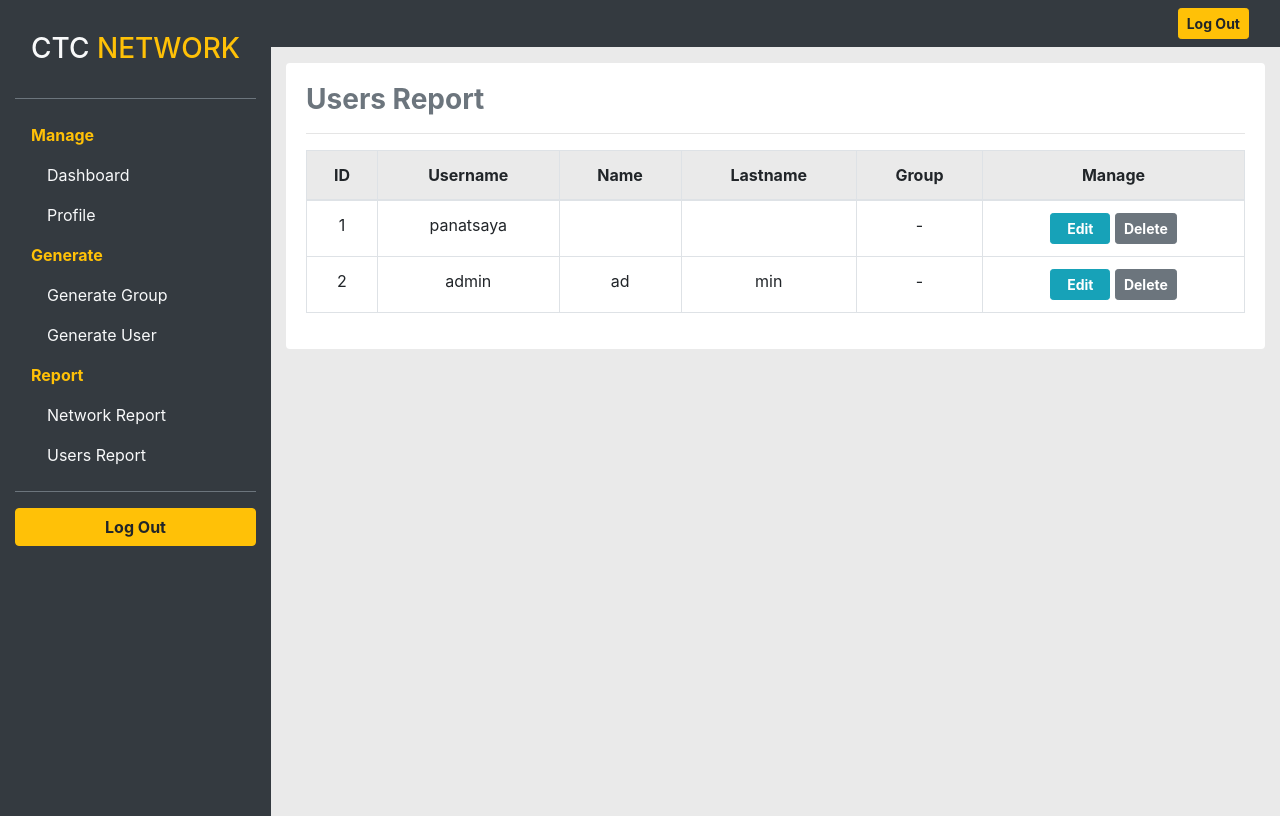
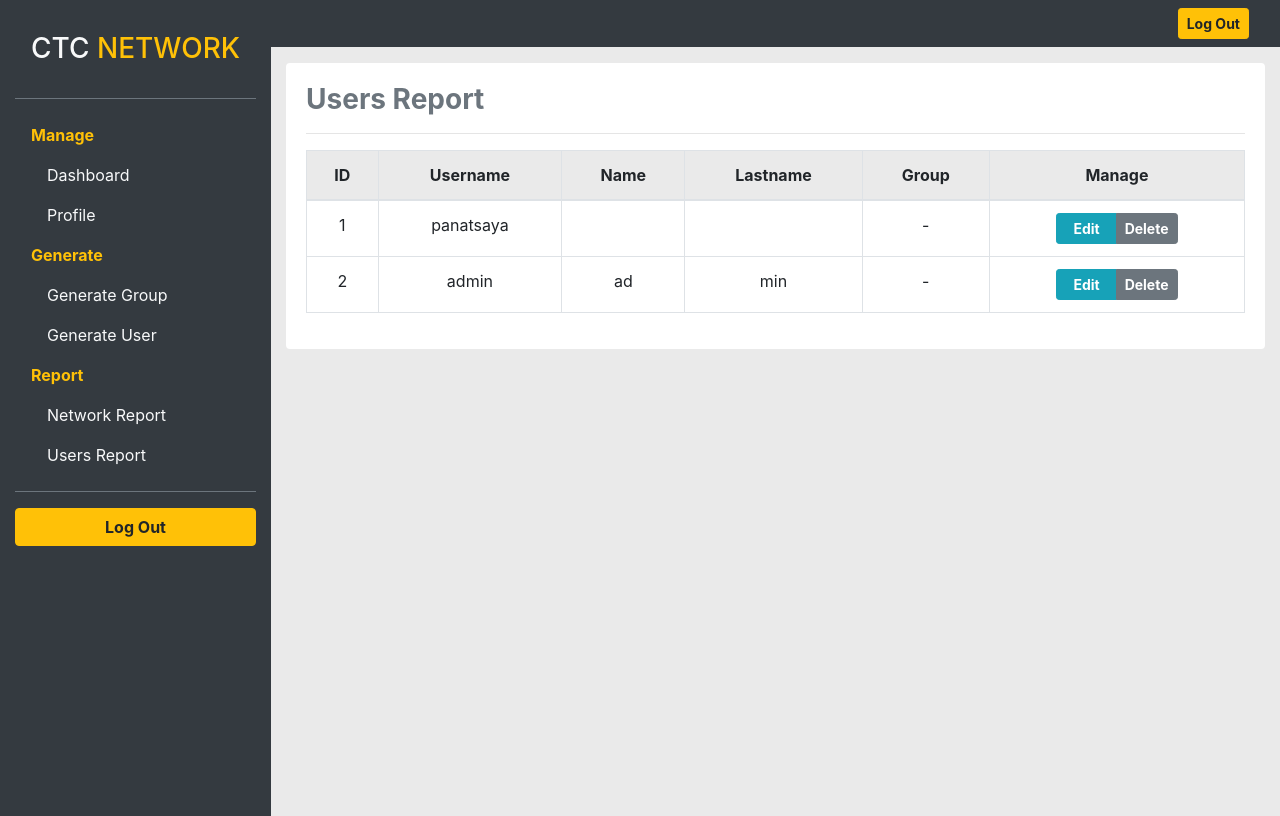
Before and after one commit to Sutikan/web_network_user_management, a PHP site: page /admin_ure.php in a window 1280 px wide. Run offline with PHP 8.4, Linux system fonts and the light colour scheme; the visitor is signed in with stand-in values (Sample User, id 1); data comes from the database, SQL or seed files in the repository.

Commit message:
Update admin_ure.php

```diff
--- a/admin_ure.php
+++ b/admin_ure.php
@@ -62,8 +62,10 @@
 													 	echo "-";
 													 } ?></td>
 													<td>
-														<button class="btn btn-sm btn-info font-weight-bold px-3" type="button" data-toggle="modal" data-target="#upU<?php echo $show['id'] ?>">Edit</button>
-														<button class="btn btn-sm btn-secondary font-weight-bold" type="button" data-toggle="modal" data-target="#delU<?php echo $show['id'] ?>">Delete</button>
+														<div class="btn-group btn-group-sm">
+															<button class="btn btn-info font-weight-bold px-3" type="button" data-toggle="modal" data-target="#upU<?php echo $show['id'] ?>">Edit</button>
+															<button class="btn btn-secondary font-weight-bold" type="button" data-toggle="modal" data-target="#delU<?php echo $show['id'] ?>">Delete</button>
+														</div>
 													</td>
 												</tr>
 												<div class="modal fade" id="upU<?php echo $show['id'] ?>">
```
